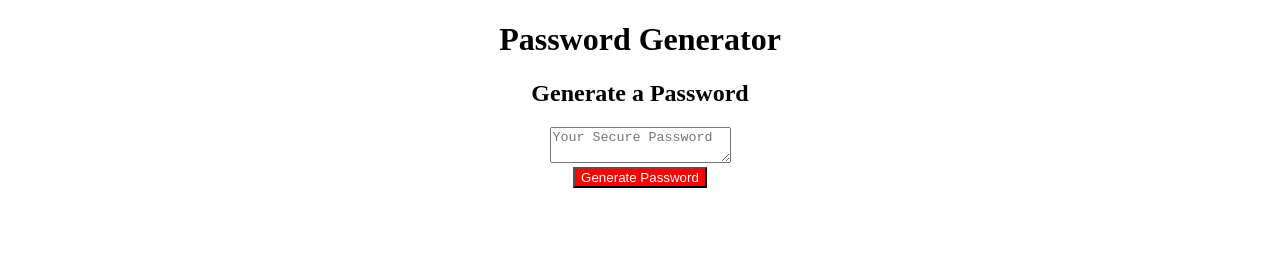
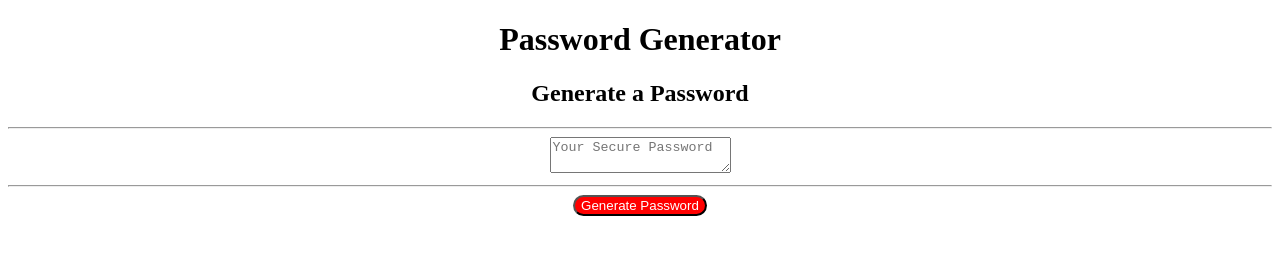
Before and after one commit to KCGooner/Passwordgenerator, a plain HTML site: page index.html in a window 1280 px wide. Drawn offline with Linux system fonts and the light colour scheme.

Commit message:
added files

```diff
--- a/index.html
+++ b/index.html
@@ -1,12 +1,15 @@
 <!DOCTYPE html>
 <html lang="en">
+
 <head>
   <meta charset="UTF-8" />
   <meta name="viewport" content="width=device-width, initial-scale=1.0" />
   <meta http-equiv="X-UA-Compatible" content="ie=edge" />
+  <link rel="reset" href="../../../reset.css">
+  <link rel="stylesheet" href="style.css" />
   <title>Password Generator</title>
-    <link rel="stylesheet" href="style.css" />
 </head>
+
 <body>
   <div class="wrapper">
     <header>
@@ -16,14 +19,11 @@
       <div class="card-header">
         <h2>Generate a Password</h2>
       </div>
+      <hr>
       <div class="card-body">
-          <textarea
-            readonly
-            id="password"
-            placeholder="Your Secure Password"
-            aria-label="Generated Password"
-          ></textarea>
+        <textarea readonly id="password" placeholder="Your Secure Password" aria-label="Generated Password"></textarea>
       </div>
+      <hr>
       <div class="card-footer">
         <button id="generate" class="btn">Generate Password</button>
       </div>
@@ -31,4 +31,5 @@
   </div>
   <script src="script.js"></script>
 </body>
+
 </html>
--- a/script.js
+++ b/script.js
@@ -4,7 +4,6 @@ var generateBtn = document.querySelector("#generate");
 var specialCharacters = ["!", "#", "@", "$", "%", "^", "&", "*", "(", ")", "-", "_", "+", "=", "?", "/", "<", ">"]
 var numbers = ["1","2","3","4","5","6","7","8","9","0"]
 var characters = ["a","b","c","d","e","f","g","h","i","j","k","l","m","n","o","p","q","r","s","t","u","v","w","x","y","z"]
-
 
 
 
--- a/style.css
+++ b/style.css
@@ -4,4 +4,5 @@
 .btn {
     background-color: red;
     color:white;
+    border-radius: 12px;
 }
```
Lines whose indentation alone changed are shown as unchanged.
